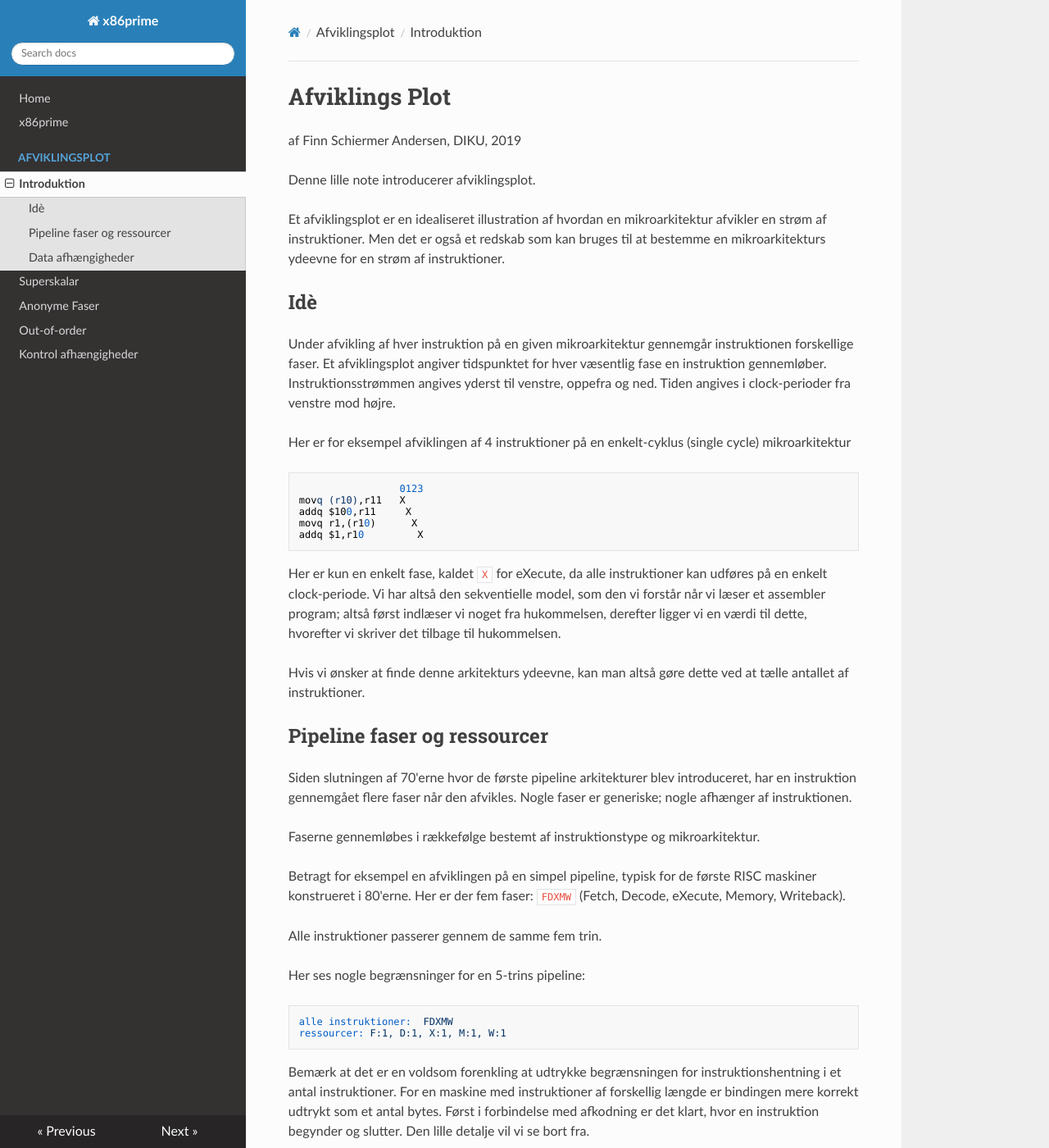
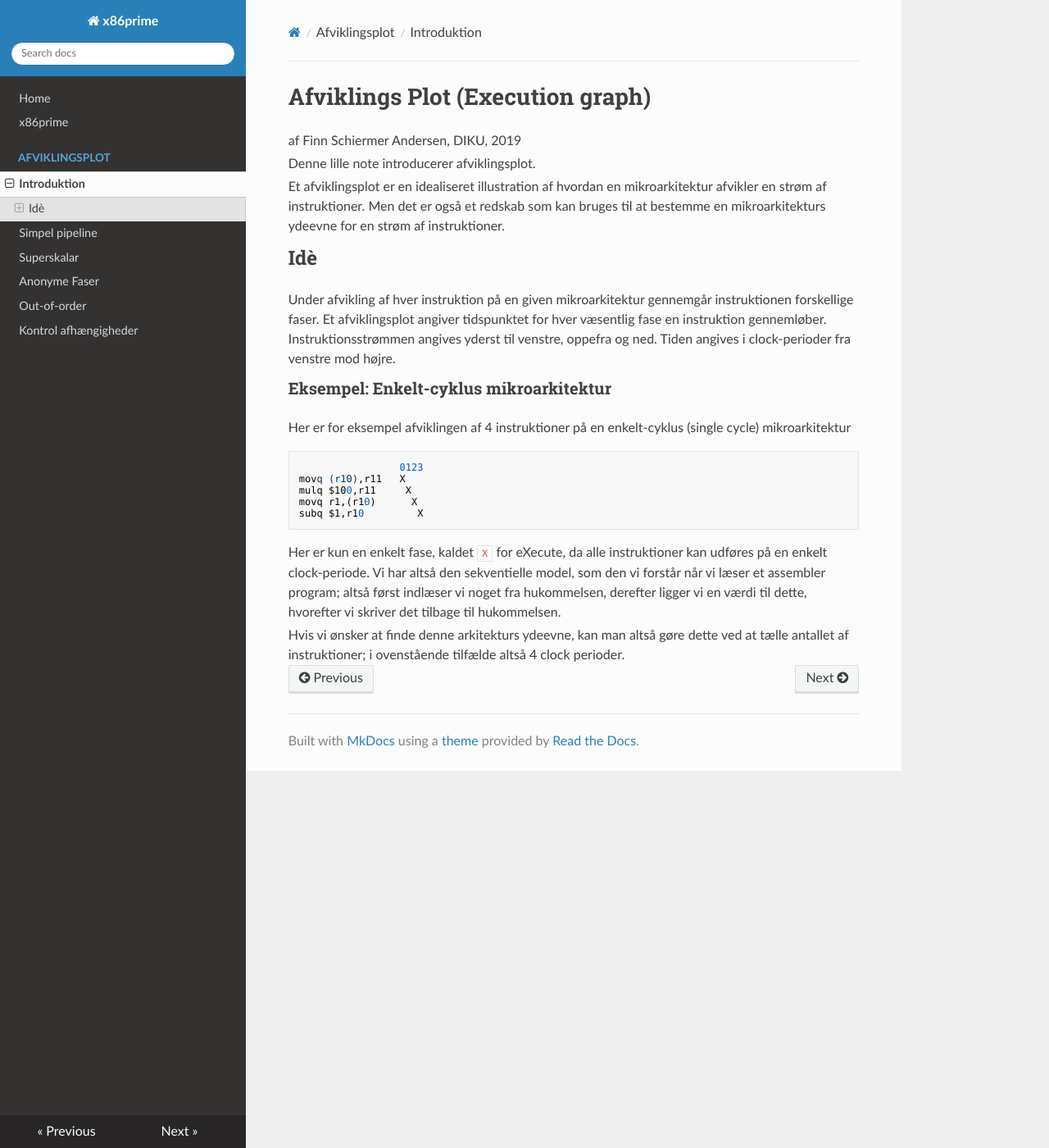
Before and after one commit to finnschiermer/x86prime, an MkDocs documentation site: the page built from docs/afviklingsplot/index.md, in a window 1280 px wide and 1400 px high. Shown: the whole window at 82% size. Built offline with MkDocs 1.6.1, drawn with Linux system fonts in a browser that asks for light colours; nearby versions of some CDN libraries; some of the changed text lies outside the part shown.

Commit message:
Seneste opdatering af plot

```diff
--- a/docs/afviklingsplot/index.md
+++ b/docs/afviklingsplot/index.md
@@ -1,4 +1,4 @@
-# Afviklings Plot
+# Afviklings Plot (Execution graph)
 
 af Finn Schiermer Andersen, DIKU, 2019
 
@@ -17,108 +17,16 @@ for hver væsentlig fase en instruktion gennemløber. Instruktionsstrømmen
 angives yderst til venstre, oppefra og ned. Tiden angives i clock-perioder fra
 venstre mod højre.
 
+### Eksempel: Enkelt-cyklus mikroarkitektur
+
 Her er for eksempel afviklingen af 4 instruktioner på en enkelt-cyklus (single cycle) mikroarkitektur
 ~~~
                  0123
 movq (r10),r11   X
-addq $100,r11     X
+mulq $100,r11     X
 movq r1,(r10)      X
-addq $1,r10         X
+subq $1,r10         X
 ~~~
 Her er kun en enkelt fase, kaldet `X` for eXecute, da alle instruktioner kan udføres på en enkelt clock-periode. Vi har altså den sekventielle model, som den vi forstår når vi læser et assembler program; altså først indlæser vi noget fra hukommelsen, derefter ligger vi en værdi til dette, hvorefter vi skriver det tilbage til hukommelsen.
 
-Hvis vi ønsker at finde denne arkitekturs ydeevne, kan man altså gøre dette ved at tælle antallet af instruktioner.
-
-
-## Pipeline faser og ressourcer
-
-Siden slutningen af 70'erne hvor de første pipeline arkitekturer blev introduceret, har en instruktion gennemgået flere faser når den afvikles. Nogle faser er generiske; nogle afhænger af instruktionen.
-
-Faserne gennemløbes i rækkefølge bestemt af instruktionstype og mikroarkitektur.
-
-Betragt for eksempel en afviklingen på en simpel pipeline, typisk for de første RISC
-maskiner konstrueret i 80'erne. Her er der fem faser: `FDXMW` (Fetch, Decode, eXecute,
-Memory, Writeback).
-
-Alle instruktioner passerer gennem de samme fem trin.
-
-Her ses nogle begrænsninger for en 5-trins pipeline:
-~~~
-alle instruktioner:  FDXMW
-ressourcer: F:1, D:1, X:1, M:1, W:1
-~~~
-Bemærk at det er en voldsom forenkling at udtrykke begrænsningen for
-instruktionshentning i et antal instruktioner. For en maskine med instruktioner
-af forskellig længde er bindingen mere korrekt udtrykt som et antal bytes.
-Først i forbindelse med afkodning er det klart, hvor en instruktion begynder
-og slutter. Den lille detalje vil vi se bort fra.
-
-Her er et afviklingsplot:
-~~~
-                 01234567
-movq (r10),r11   FDXMW
-addq $100,r12     FDXMW
-movq r13,(r10)     FDXMW
-addq $1,r10         FDXMW
-~~~
-
-Men hov! Hvorfor kunne det ikke være:
-~~~
-                 01234567
-movq (r10),r11   FDXMW
-addq $100,r12       FDXMW
-movq r13,(r10)     FDXMW
-addq $8,r10       FDXMW
-~~~
-Vi har måske lidt svært ved at se, hvordan en maskine overhovedet skulle
-kunne konstrueres således at ovenstående afviklingsrækkefølge kunne finde sted.
-
-Vi indfører derfor en begrænsning mere: Hver fase gennemføres i instruktions-rækkefølge.
-~~~
-inorder(F,D,X,M,W)
-~~~
-
-
-## Data afhængigheder
-
-Instruktioner bruger en eller flere clock-perioder til at producere et
-resultat. Det kaldes instruktionens latenstid. Latenstiden er den tid
-der går fra instruktionen modtager/fremfinder sin sidste indgående operand
-og til en efterfølgende instruktion som afhænger af resultatet kan begynde
-sin beregning.
-
-Man planlægger normalt en mikroarkitektur således at de grundlæggende
-aritmetisk og logiske instruktioner har en latenstid på en enkelt clock
-periode.
-
-Andre instruktioner kan så få længere latenstid, fordi de udfører et mere
-kompliceret stykke arbejde. For eksempel er multiplikation mere kompliceret
-end addition og har derfor en latenstid på 3-4 clock perioder.
-
-Tilgang til lageret er også mere kompliceret og tager længere tid end en
-enkelt clock periode.
-
-Ex: 5-trins pipeline, data forwarding
-~~~
-alle instruktioner:  FDXMW
-
-dataafhængigheder:
-simpel aritmetik a op b: X.time >= max(a.time, b.time); b.time = X.time + 1
-multiplikation   a op b: X.time >= max(a.time, b.time); b.time = X.time + 4
-movq (a),b: X.time >= a.time; M.time >= MEM[a].time; b.time = M.time + 1
-movq b,(a): X.time >= a.time, M.time >= b.time; MEM[a].time = S.time + 1
-
-inorder(F,D,X,M,W)
-resourcer pr clk: F:1, D:1, X:1, M:1, W:1
-~~~
-Giver følgende afvikling:
-~~~
-                 012345678
-movq (r10),r11   FDXMW          r11.time = 4
-addq $100,r11     FDDXMW        X.time >= r11.time -> Forsinket X, STALL i D, r11.time = 5
-movq r11,(r10)     FFDXMW       resA -> Forsinket D, STALL i F, X.time >= r10.time, S.time >= r11.time
-addq $8,r10          FDXMW      resA -> forsinket F, r10.time = 7
-~~~
-Bemærk hvorledes instruktion nr. 2 bliver forsinket en clock periode i sin `D`-fase,
-fordi den afhænger af `r11` som bliver produceret af den forudgående instruktion
-der har en latenstid på 2 clock-perioder.
+Hvis vi ønsker at finde denne arkitekturs ydeevne, kan man altså gøre dette ved at tælle antallet af instruktioner; i ovenstående tilfælde altså 4 clock perioder.
--- /dev/null
+++ b/docs/css/extra.css
@@ -0,0 +1,20 @@
+
+ul {
+  margin-top: 0px;
+  margin-bottom: 0px;
+}
+
+p {
+  margin-top: 4px;
+  margin-bottom: 0px;
+}
+
+h3 {
+  margin-top: 10px;
+  margin-bottom: 0px;
+}
+
+h2 {
+  margin-top: 10px;
+  margin-bottom: 0px;
+}
--- a/mkdocs.yml
+++ b/mkdocs.yml
@@ -4,8 +4,11 @@ nav:
     - x86prime: x86prime.md
     - Afviklingsplot:
         - Introduktion: afviklingsplot/index.md
+        - Simpel pipeline: afviklingsplot/pipeline.md
         - Superskalar: afviklingsplot/superscalar.md
         - Anonyme Faser: afviklingsplot/anonyme.md
         - Out-of-order: afviklingsplot/out-of-order.md
         - Kontrol afhængigheder: afviklingsplot/kontrol.md
 theme: readthedocs
+extra_css:
+    - css/extra.css
```
Also changed, not shown: docs/afviklingsplot/kontrol.md (+4 -4 lines), docs/afviklingsplot/pipeline.md (added, +215 -0 lines).
